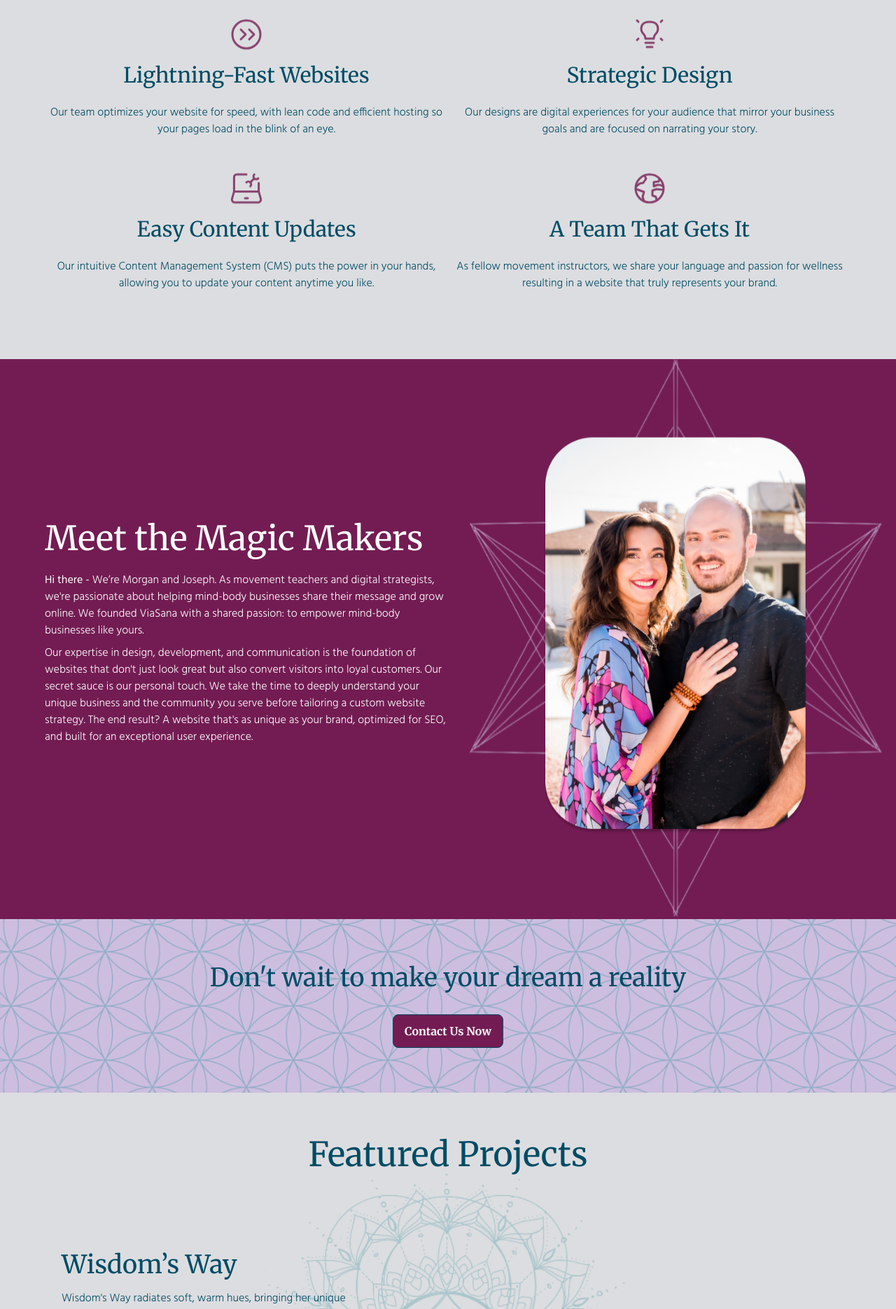
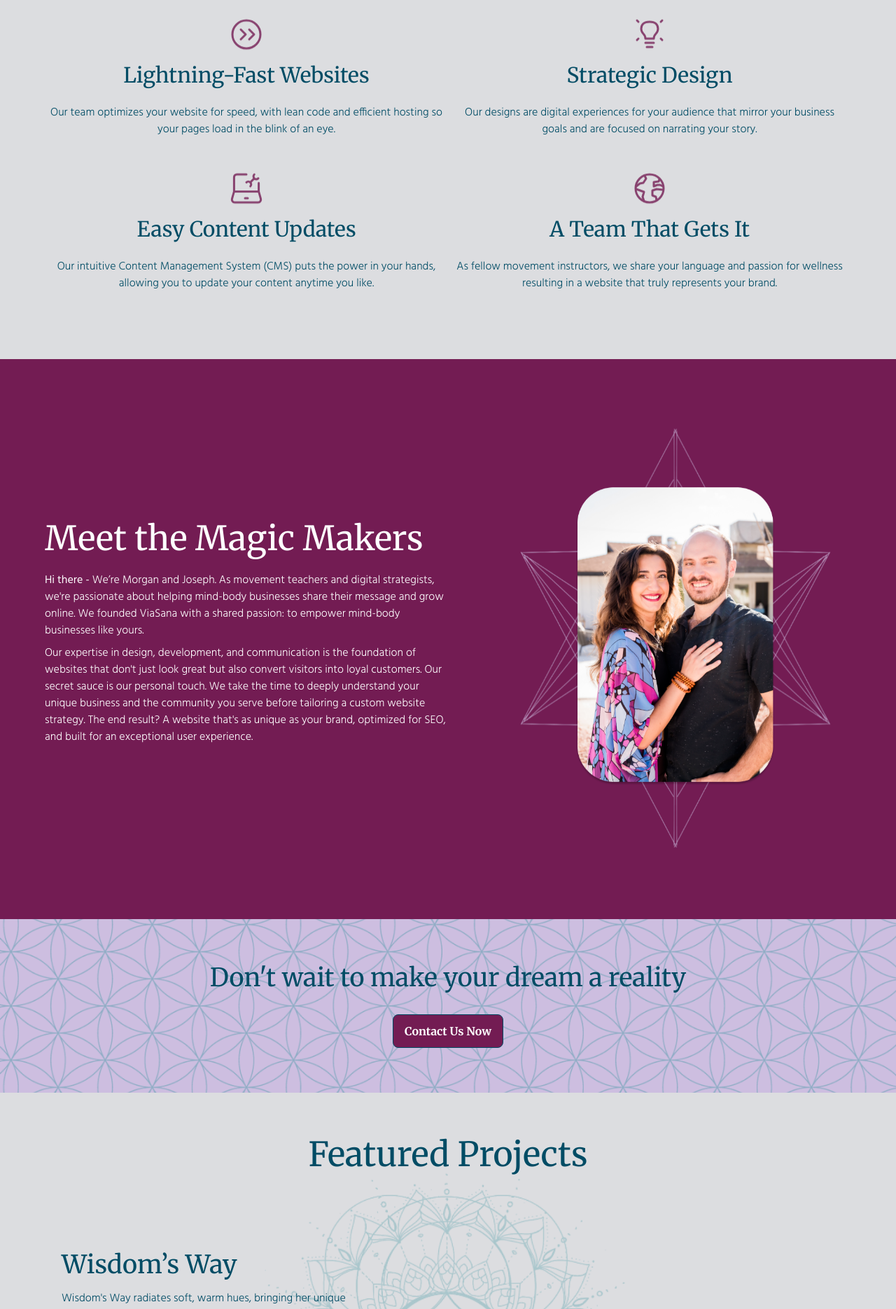
Before and after one commit to ViaSana/viasana-co, a Jekyll site: the page built from index.html, in a window 1280 px wide. Shown: the part 2122-3992 px from the top of the page at 70% size. Built offline with Jekyll 4.4.1, drawn with Linux system fonts in a browser that asks for light colours; nearby versions of some CDN libraries.

Commit message:
bug fixes

```diff
--- a/_includes/about.html
+++ b/_includes/about.html
@@ -7,5 +7,5 @@
             <p>{{site.data._copy.section_5.p_2}}</p>
         </div>
     </div>
-    <div id="mojo-star" class="self-center -mr-12 aspect-portrait lg:basis-6/10 basis-full bg-image" style="background-image: url(assets/images/mojo_mask.png);"></div>
+    <div id="mojo-star" class="self-center -mr-12 scale-75 aspect-portrait lg:basis-6/10 basis-full bg-image" style="background-image: url(assets/images/mojo_mask.png);"></div>
 </section>
--- a/_includes/cta.html
+++ b/_includes/cta.html
@@ -1,7 +1,6 @@
 <!-- include cta -->
-
 <!-- Contact Us Now -->
-<section class="text-center bg-fixed text-base-100 bg-info bg-image" style="background-image: url('/assets/images/patterns/flower_blue.png');" >
+<section class="text-center bg-fixed bg-center bg-no-repeat bg-cover text-base-100 bg-info" style="background-image: url('/assets/images/patterns/flower_blue.png');" >
   <h3 class="text-primary">Don't wait to make your dream a reality</h3>
   <a role="button" class="btn btn-primary" href="/#contact">Contact Us Now</a>
 </section>
--- a/assets/css/output-style.css
+++ b/assets/css/output-style.css
@@ -1879,6 +1879,9 @@ img { max-width: 100%; }
 .relative {
   position: relative;
 }
+.sticky {
+  position: sticky;
+}
 .-bottom-36 {
   bottom: -9rem;
 }
@@ -1908,6 +1911,9 @@ img { max-width: 100%; }
 }
 .right-24 {
   right: 6rem;
+}
+.top-0 {
+  top: 0px;
 }
 .z-10 {
   z-index: 10;
@@ -1986,6 +1992,9 @@ img { max-width: 100%; }
 .h-\[80\%\] {
   height: 80%;
 }
+.min-h-70 {
+  min-height: 70vh;
+}
 .min-h-\[220px\] {
   min-height: 220px;
 }
@@ -2045,6 +2054,11 @@ img { max-width: 100%; }
 }
 .basis-full {
   flex-basis: 100%;
+}
+.scale-75 {
+  --tw-scale-x: .75;
+  --tw-scale-y: .75;
+  transform: translate(var(--tw-translate-x), var(--tw-translate-y)) rotate(var(--tw-rotate)) skewX(var(--tw-skew-x)) skewY(var(--tw-skew-y)) scaleX(var(--tw-scale-x)) scaleY(var(--tw-scale-y));
 }
 .transform {
   transform: translate(var(--tw-translate-x), var(--tw-translate-y)) rotate(var(--tw-rotate)) skewX(var(--tw-skew-x)) skewY(var(--tw-skew-y)) scaleX(var(--tw-scale-x)) scaleY(var(--tw-scale-y));
--- a/index.html
+++ b/index.html
@@ -13,7 +13,7 @@ seo:
 {% include site_nav.html %}
 
 <!-- Section 1: Welcome Hero -->
-<section class="md:min-h-90 hero bg-base-200 bg-image mx-scrn" style="background-image: url('assets/images/home_hero.png')">
+<section class="md:min-h-90 min-h-70 hero bg-base-200 bg-image mx-scrn" style="background-image: url('assets/images/home_hero.png'); background-position: 80%;">
     <div class="flex-col hero-content lg:flex-row">
         <div class="max-lg:text-center text-primary basis-1/2 animate-fade">
             <div class="mb-2 font-serif text-xl italic">{{site.data._copy.section_1.welcome}}</div>
--- a/main.js
+++ b/main.js
@@ -23,7 +23,7 @@
 const mojo = document.querySelector("#mojo-star")
 gsap.to(mojo, {
     duration: 1.5,
-    scale: .97,
+    scale: .80,
     repeat: -1, // repeat indefinitely
     yoyo: true, // animate back and forth
     ease: "sine.inOut" // use a sine easing
```
